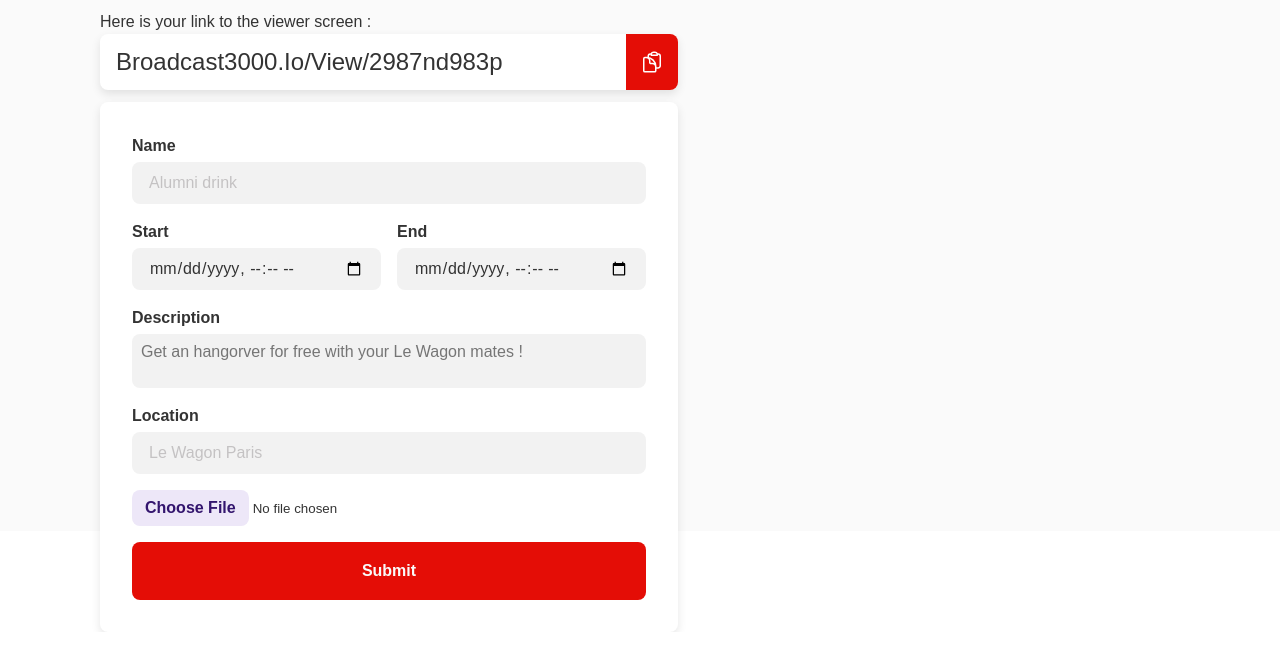
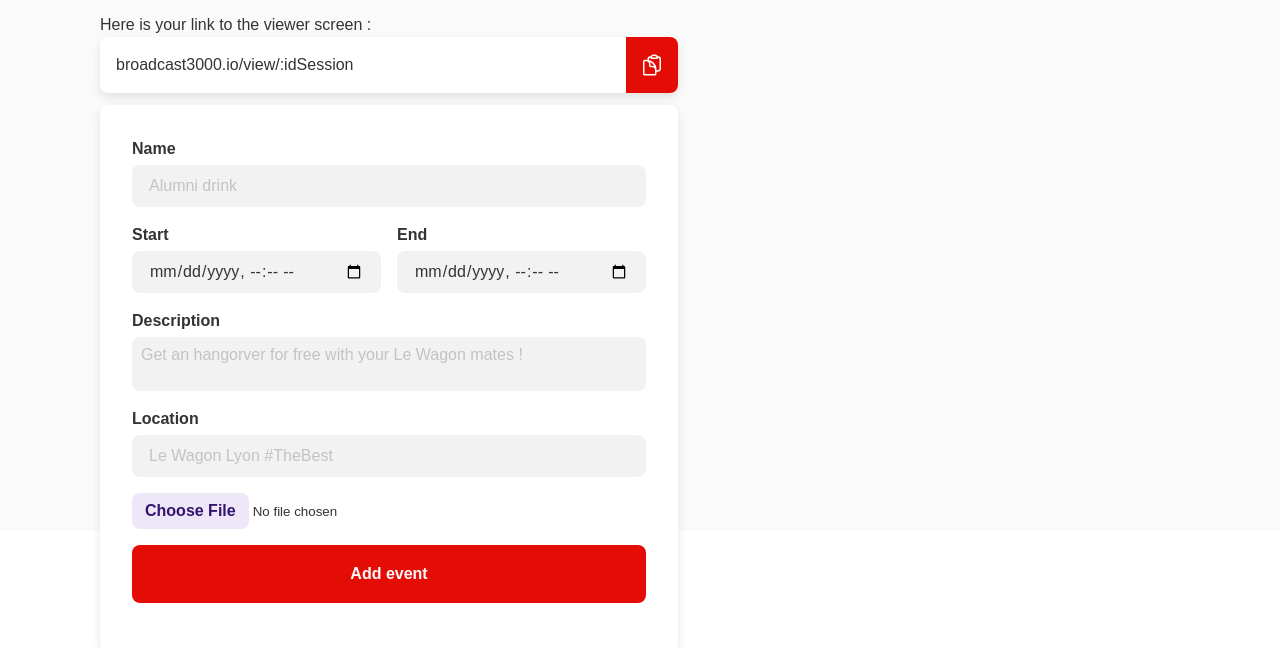
Before and after one commit to amlds/BroadCast3000, a React (Create React App) app in the folder client/: page /dashboard in a window 1280 px wide. Shown: the part 269-917 px from the top of the page. Built offline with nearby package versions, Linux system fonts and the light colour scheme; no server answers.

Commit message:
copied Element link

```diff
--- a/client/src/assets/components/_form.scss
+++ b/client/src/assets/components/_form.scss
@@ -23,6 +23,14 @@ form {
       font-size: 16px;
       font-weight: 400;
       font-family: 'Inter-Regular', sans-serif;
+  }
+
+  .messageAlerte {
+    font-size: 16px;
+    font-weight: 400;
+    font-family: 'Inter-Regular', sans-serif;
+    width: 100%;
+    text-align: center;
   }
 
   .input--txt {
@@ -57,6 +65,13 @@ form {
       resize: none;
       box-sizing: border-box;
 
+      &::placeholder{
+        color: #C4C2C3;
+        font-size: 16px;
+        font-weight: 400;
+        font-family: 'Inter-Regular', sans-serif;
+      }
+
       &::-webkit-scrollbar {
         width: 8px;
       }
--- a/client/src/components/CardEvent.tsx
+++ b/client/src/components/CardEvent.tsx
@@ -28,7 +28,7 @@ const CardEvent: React.FC<props> = (event: props) => {
         <h3>
           {structureTime(event.event.startEvent)}
         </h3>
-        <button className="button--edit"><Edit /> Edit</button>
+        <button className="button--edit cardEvent__content__buttonEdit"><Edit /> Edit</button>
       </div>
       <div className="cardEvent__content">
         <h3 className="cardEvent__content__title">{event.event.name}</h3>
--- a/client/src/components/FormulaireEvent.tsx
+++ b/client/src/components/FormulaireEvent.tsx
@@ -16,6 +16,7 @@ const createEvent = async (event: Event) => {
 }
 
 const FormulaireEvent: React.FC = () => {
+  const messageRef = React.useRef<HTMLParagraphElement>(null);
   const [event, setEvent] = React.useState({
     name: '',
     startEvent: '',
@@ -33,18 +34,26 @@ const FormulaireEvent: React.FC = () => {
 
   const handleSubmit = (e: React.FormEvent) => {
     const description = document.getElementById('description') as HTMLInputElement;
-    e.preventDefault();
+    //si tout les champs sont remplis on envoie le formulaire
+    if(event.name && event.startEvent && event.endEvent && event.location && description.value){
       createEvent({
         ...event,
         description: description.value,
         image: 'test'
       }).then(res => {
+        messageRef.current!.innerHTML = '✅ Event added ✅';
         console.log('Good response');
         console.log(res);
       }).catch(err => {
+        messageRef.current!.innerHTML = '🚨 Error 🚨';
         console.log('Bad response');
         console.error(err);
       });
+    } else {
+      e.preventDefault();
+      messageRef.current!.innerHTML = '🚨 Veuillez remplir tous les champs 🚨';
+      console.log('Formulaire non envoyé');
+    }
   };
 
 
@@ -66,10 +75,11 @@ const FormulaireEvent: React.FC = () => {
         <textarea className='input--txt' name="description" id="description" placeholder="Get an hangorver for free with your Le Wagon mates !"></textarea>
       </label>
       <label htmlFor="location">Location
-        <input className='input--txt' type="text" name="location" id="location" placeholder="Le Wagon Paris" value={event.location} onChange={handleChange} />
+        <input className='input--txt' type="text" name="location" id="location" placeholder="Le Wagon Lyon #TheBest" value={event.location} onChange={handleChange} />
       </label>
       <input className='input--file' type="file" accept='.jpg,.png' name="image" id="image" />
-      <button className='button' type="submit">Submit</button>
+      <button className='button' type="submit">Add event</button>
+      <p ref={messageRef} className="messageAlerte"></p>
     </form>
   );
 };
--- a/client/src/components/ListCard.tsx
+++ b/client/src/components/ListCard.tsx
@@ -15,7 +15,13 @@ const ListCard: React.FC = () => {
 
   React.useEffect(() => {
     getEvents().then((events) => {
-      setEvents(events);
+      const sortedEvents = events.sort((a, b) => {
+        return new Date(a.endEvent).getTime() - new Date(b.endEvent).getTime();
+      });
+      const filteredEvents = sortedEvents.filter((event) => {
+        return new Date(event.endEvent).getTime() > new Date().getTime();
+      });
+      setEvents(filteredEvents);
     });
   }, []);
 
--- a/client/src/views/Dashboard.tsx
+++ b/client/src/views/Dashboard.tsx
@@ -8,6 +8,23 @@ import Copy from '../components/svg/CopyIcones';
 
 
 const Dashboard: React.FC = () => {
+  const linkRef = React.useRef<HTMLParagraphElement>(null);
+
+  React.useEffect(() => {
+    console.log('useEffect');
+    console.log(linkRef);
+    const newValue = "broadcast3000.io/view/:idSession";
+    linkRef.current && (linkRef.current.textContent = newValue);
+  }, []);
+
+  const copyToClipboard = (e: React.MouseEvent<HTMLButtonElement, MouseEvent>) => {
+    console.log('click');
+    const link = linkRef.current?.textContent;
+    console.log(linkRef);
+    link && navigator.clipboard.writeText(link);
+  };
+
+
   return (
     <main className='dashboard'>
       <section className='dashboard__content'>
@@ -22,8 +39,8 @@ const Dashboard: React.FC = () => {
           <div className='link__device'>
             <p>Here is your link to the viewer screen :</p>
             <div className='link__device-copy'>
-              <p className='text-normal'>broadcast3000.io/view/2987nd983p</p>
-              <button><Copy /></button>
+              <p ref={linkRef}>broadcast3000.io/view/2987nd983p</p>
+              <button onClick={copyToClipboard}><Copy /></button>
             </div>
           </div>
           <FormulaireEvent />
```
Lines whose indentation alone changed are shown as unchanged.
